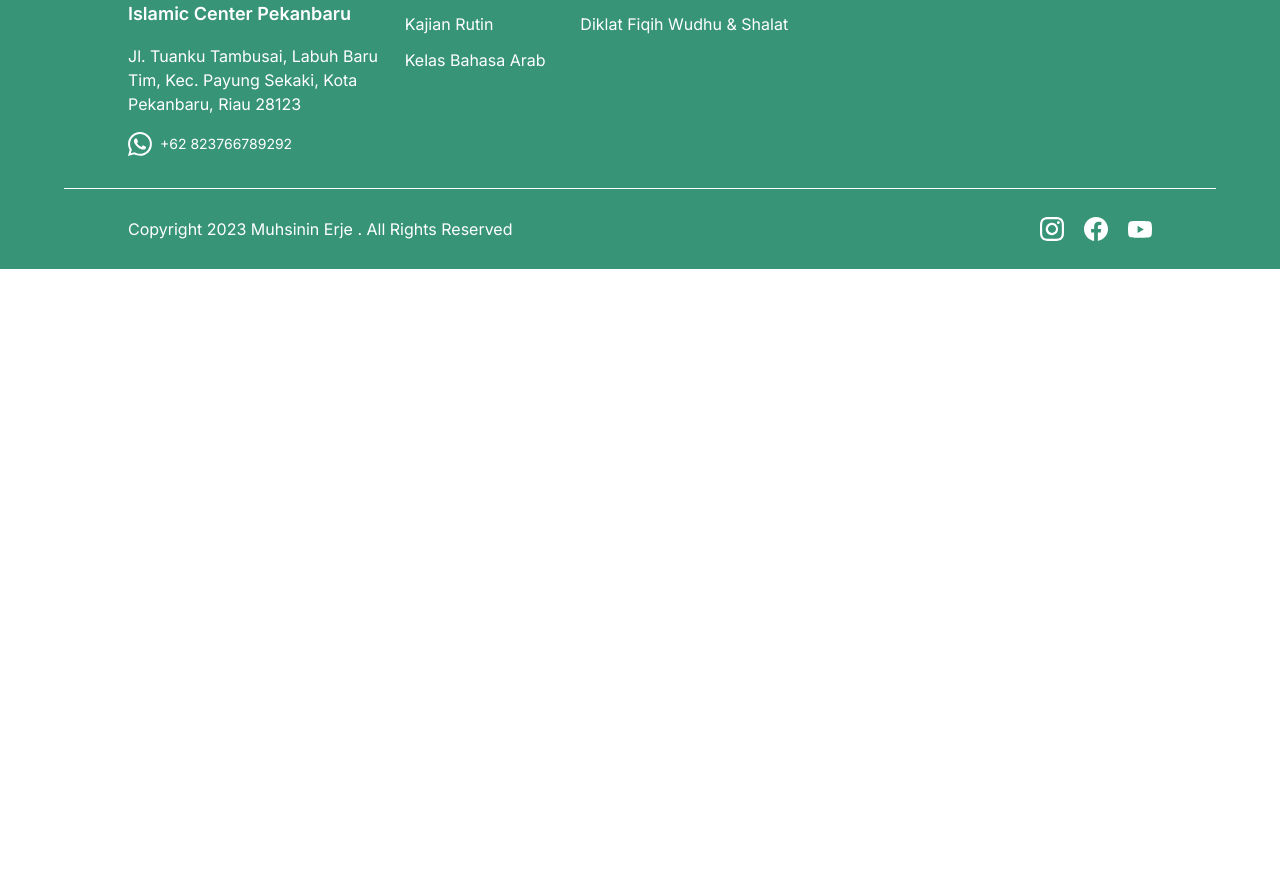
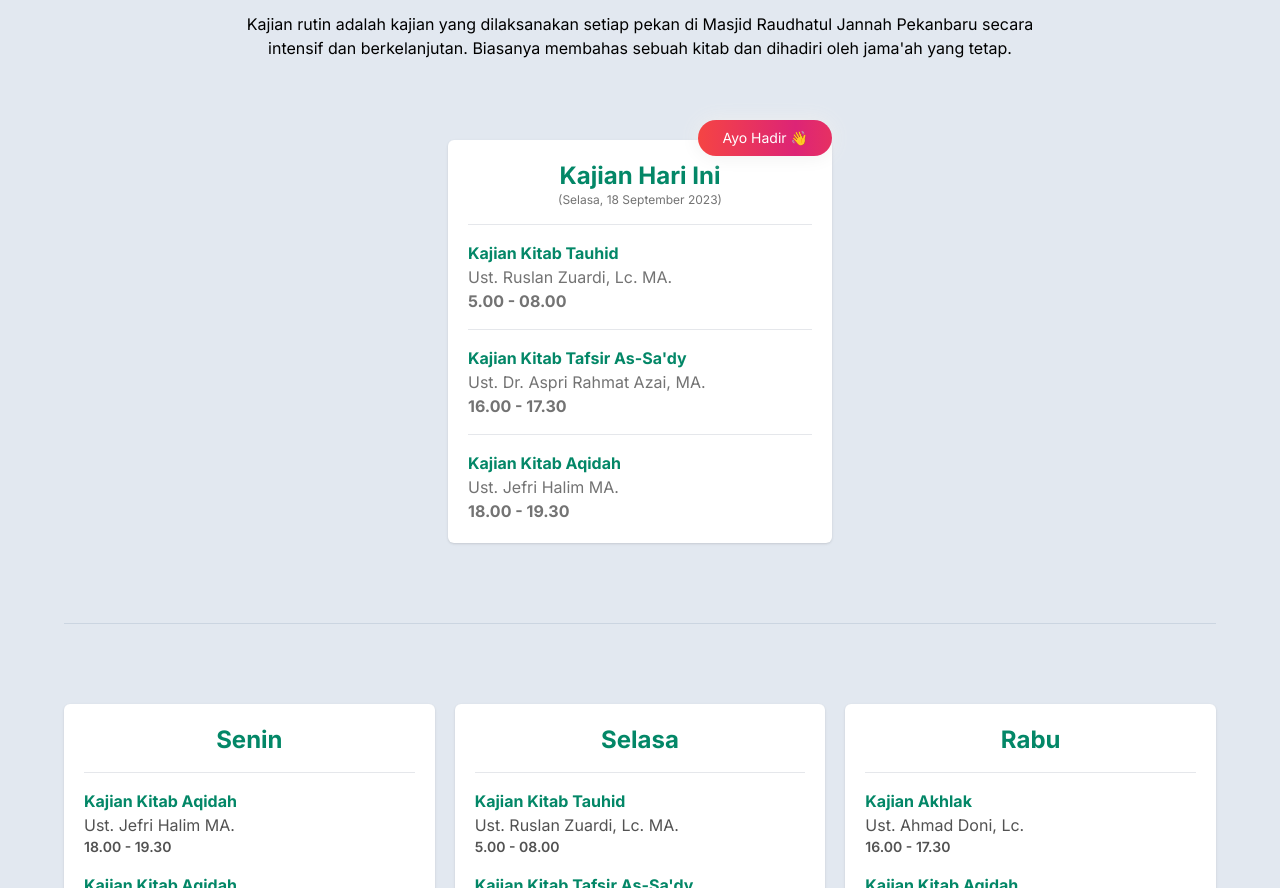
Before and after one commit to Johandika/FrontSide-MasjidRaudhatulJannah, a React (Vite) app: page /kajian in a window 1280 px wide. Shown: the part 212-1100 px from the top of the page. Before the commit the page ends 800 px from the top, so only its background shows below. Built offline with nearby package versions, Linux system fonts and the light colour scheme.

Commit message:
Kajian Rutin Done

```diff
--- a/src/components/layout/Layout.jsx
+++ b/src/components/layout/Layout.jsx
@@ -5,7 +5,7 @@ import styles from "../../style";
 const Layout = () => {
   return (
     <div className="w-full">
-      <div className="w-full fixed bg-white z-20">
+      <div className="w-full fixed bg-white z-50">
         <Navbar />
       </div>
 
@@ -15,7 +15,9 @@ const Layout = () => {
         </div>
       </div>
 
-      <div className={`${styles.paddingX} ${styles.flexCenter}  bg-greenBackground`}>
+      <div
+        className={`${styles.paddingX} ${styles.flexCenter}  bg-greenBackground`}
+      >
         <div className={`${styles.boxWidth}  `}>
           <Footer />
         </div>
--- a/src/index.css
+++ b/src/index.css
@@ -111,13 +111,17 @@
 /* CSS Button */
 
 .btn-grad {
-  background-image: linear-gradient(to right, #FF512F 0%, #DD2476  51%, #FF512F  100%);
+  background-image: linear-gradient(
+    to right,
+    #ff512f 0%,
+    #dd2476 51%,
+    #ff512f 100%
+  );
   text-align: center;
   transition: 0.5s;
   background-size: 200% auto;
   color: white;
   box-shadow: 0 0 20px #eee;
-  border-radius: 10px;
   display: block;
   animation: colorWave 5s linear infinite; /* Ubah durasi sesuai keinginan */
 }
@@ -136,5 +140,4 @@
   100% {
     background-position: 50% 25%;
   }
-
 }
--- a/src/pages/DiklatJenazah.jsx
+++ b/src/pages/DiklatJenazah.jsx
@@ -52,7 +52,7 @@ const DiklatShalatJenazah = () => {
                   rounded-lg w-full xs:w-10/12 sm:w-5/6  mx-auto relative"
                 key={diklat.id}
               >
-                <div className="absolute -top-5 right-0 btn-grad py-2 px-8 text-white shadow-md shadow-red-600 text-sm sm:text-base">
+                <div className="absolute -top-5 right-0 btn-grad rounded-full py-2 px-8 text-white shadow-md shadow-red-600 text-sm sm:text-base">
                   Diklat Mendatang
                 </div>
                 <div className="p-3 flex flex-col lg:flex-row gap-8 ">
--- a/src/pages/DiklatPraNikah.jsx
+++ b/src/pages/DiklatPraNikah.jsx
@@ -52,7 +52,7 @@ const DiklatPraNikah = () => {
                   rounded-lg w-full xs:w-10/12 sm:w-5/6  mx-auto relative"
                 key={diklat.id}
               >
-                <div className="absolute -top-5 right-0 btn-grad py-2 px-8 text-white shadow-md shadow-red-600 text-sm sm:text-base">
+                <div className="absolute -top-5 right-0 btn-grad rounded-full py-2 px-8 text-white shadow-md shadow-red-600 text-sm sm:text-base">
                   Diklat Mendatang
                 </div>
                 <div className="p-3 flex flex-col lg:flex-row gap-8 ">
--- a/src/pages/DiklatShalat.jsx
+++ b/src/pages/DiklatShalat.jsx
@@ -52,7 +52,7 @@ const DilatWudhuShalat = () => {
                   rounded-lg w-full xs:w-10/12 sm:w-5/6  mx-auto relative"
                 key={diklat.id}
               >
-                <div className="absolute -top-5 right-0 btn-grad py-2 px-8 text-white shadow-md shadow-red-600 text-sm sm:text-base">
+                <div className="absolute -top-5 right-0 btn-grad rounded-full py-2 px-8 text-white shadow-md shadow-red-600 text-sm sm:text-base">
                   Diklat Mendatang
                 </div>
                 <div className="p-3 flex flex-col lg:flex-row gap-8 ">
--- a/src/pages/Kajian.jsx
+++ b/src/pages/Kajian.jsx
@@ -1,8 +1,295 @@
+import React, { useEffect, useState } from "react";
+import styles from "../style";
+
+const kajians = [
+  {
+    id: 1,
+    namaKajian: "Kajian Kitab Tauhid",
+    pemateri: "Ust. Ruslan Zuardi, Lc. MA.",
+    hari: "Selasa",
+    pukul: "5.00 - 08.00",
+  },
+  {
+    id: 2,
+    namaKajian: "Kajian Kitab Tafsir As-Sa'dy",
+    pemateri: "Ust. Dr. Aspri Rahmat Azai, MA.",
+    hari: "Selasa",
+    pukul: "16.00 - 17.30",
+  },
+  {
+    id: 3,
+    namaKajian: "Kajian Akhlak",
+    pemateri: "Ust. Ahmad Doni, Lc. ",
+    hari: "Rabu",
+    pukul: "16.00 - 17.30",
+  },
+  {
+    id: 4,
+    namaKajian: "Kajian Kitab Aqidah",
+    pemateri: "Ust. Jefri Halim MA.",
+    hari: "Selasa",
+    pukul: "18.00 - 19.30",
+  },
+  {
+    id: 5,
+    namaKajian: "Kajian Kitab Aqidah",
+    pemateri: "Ust. Jefri Halim MA.",
+    hari: "Rabu",
+    pukul: "18.00 - 19.30",
+  },
+  {
+    id: 6,
+    namaKajian: "Kajian Kitab Aqidah",
+    pemateri: "Ust. Jefri Halim MA.",
+    hari: "Rabu",
+    pukul: "18.00 - 19.30",
+  },
+  {
+    id: 7,
+    namaKajian: "Kajian Kitab Aqidah",
+    pemateri: "Ust. Jefri Halim MA.",
+    hari: "Senin",
+    pukul: "18.00 - 19.30",
+  },
+  {
+    id: 8,
+    namaKajian: "Kajian Kitab Aqidah",
+    pemateri: "Ust. Jefri Halim MA.",
+    hari: "Senin",
+    pukul: "18.00 - 19.30",
+  },
+  {
+    id: 9,
+    namaKajian: "Kajian Kitab Aqidah",
+    pemateri: "Ust. Jefri Halim MA.",
+    hari: "Senin",
+    pukul: "18.00 - 19.30",
+  },
+  {
+    id: 10,
+    namaKajian: "Kajian Kitab Tauhid",
+    pemateri: "Ust. Ruslan Zuardi, Lc. MA.",
+    hari: "Kamis",
+    pukul: "5.00 - 08.00",
+  },
+  {
+    id: 11,
+    namaKajian: "Kajian Kitab Tauhid",
+    pemateri: "Ust. Ruslan Zuardi, Lc. MA.",
+    hari: "Kamis",
+    pukul: "5.00 - 08.00",
+  },
+  {
+    id: 12,
+    namaKajian: "Kajian Kitab Tauhid",
+    pemateri: "Ust. Ruslan Zuardi, Lc. MA.",
+    hari: "Kamis",
+    pukul: "5.00 - 08.00",
+  },
+  {
+    id: 13,
+    namaKajian: "Kajian Kitab Tauhid",
+    pemateri: "Ust. Ruslan Zuardi, Lc. MA.",
+    hari: "Jumat",
+    pukul: "5.00 - 08.00",
+  },
+  {
+    id: 14,
+    namaKajian: "Kajian Kitab Tauhid",
+    pemateri: "Ust. Ruslan Zuardi, Lc. MA.",
+    hari: "Jumat",
+    pukul: "5.00 - 08.00",
+  },
+  {
+    id: 15,
+    namaKajian: "Kajian Kitab Tauhid",
+    pemateri: "Ust. Ruslan Zuardi, Lc. MA.",
+    hari: "Jumat",
+    pukul: "5.00 - 08.00",
+  },
+  {
+    id: 16,
+    namaKajian: "Kajian Kitab Tauhid",
+    pemateri: "Ust. Ruslan Zuardi, Lc. MA.",
+    hari: "Sabtu",
+    pukul: "5.00 - 08.00",
+  },
+  {
+    id: 17,
+    namaKajian: "Kajian Kitab Tafsir As-Sa'dy",
+    pemateri: "Ust. Dr. Aspri Rahmat Azai, MA.",
+    hari: "Sabtu",
+    pukul: "16.00 - 17.30",
+  },
+  {
+    id: 18,
+    namaKajian: "Kajian Akhlak",
+    pemateri: "Ust. Ahmad Doni, Lc. ",
+    hari: "Sabtu",
+    pukul: "16.00 - 17.30",
+  },
+  {
+    id: 19,
+    namaKajian: "Kajian Kitab Tauhid",
+    pemateri: "Ust. Ruslan Zuardi, Lc. MA.",
+    hari: "Minggu",
+    pukul: "5.00 - 08.00",
+  },
+  {
+    id: 20,
+    namaKajian: "Kajian Kitab Tafsir As-Sa'dy",
+    pemateri: "Ust. Dr. Aspri Rahmat Azai, MA.",
+    hari: "Minggu",
+    pukul: "16.00 - 17.30",
+  },
+  {
+    id: 21,
+    namaKajian: "Kajian Akhlak",
+    pemateri: "Ust. Ahmad Doni, Lc. ",
+    hari: "Minggu",
+    pukul: "16.00 - 17.30",
+  },
+];
+
 const Kajian = () => {
+  const [currentDate, setCurrentDate] = useState(new Date());
+
+  useEffect(() => {
+    const interval = setInterval(() => {
+      setCurrentDate(new Date());
+    }, 1000);
+
+    return () => {
+      clearInterval(interval);
+    };
+  }, []);
+
+  const daysOfWeek = [
+    "Senin",
+    "Selasa",
+    "Rabu",
+    "Kamis",
+    "Jumat",
+    "Sabtu",
+    "Minggu",
+  ];
+
+  const monthNames = [
+    "Januari",
+    "Februari",
+    "Maret",
+    "April",
+    "Mei",
+    "Juni",
+    "Juli",
+    "Agustus",
+    "September",
+    "Oktober",
+    "November",
+    "Desember",
+  ];
+
+  const day = daysOfWeek[currentDate.getDay()];
+  const date = currentDate.getDate();
+  const month = monthNames[currentDate.getMonth()];
+  const year = currentDate.getFullYear();
+
   return (
-    <div className="container flex flex-wrap mt-[60px]">
-      <div className="w-1/2 bg-slate-400"></div>
-      <div className="w-1/2 bg-blue-400"></div>
+    <div
+      className={`${styles.paddingX} ${styles.flexCenter} pt-[60px] bg-Gray1`}
+    >
+      <div className={`${styles.boxWidth}  my-20 flex flex-col gap-20`}>
+        {/* Kajian Hari Ini */}
+        <div className="flex flex-col gap-20 ">
+          {/* Judul dan Deskripsi */}
+          <div className="flex flex-col justify-center items-center text-center gap-9">
+            <h1 className="text-judul ">Jadwal Kajian Rutin</h1>
+            <p className="w-full sm:w-[90%] md:w-[70%]">
+              Kajian rutin adalah kajian yang dilaksanakan setiap pekan di
+              Masjid Raudhatul Jannah Pekanbaru secara intensif dan
+              berkelanjutan. Biasanya membahas sebuah kitab dan dihadiri oleh
+              jama'ah yang tetap.
+            </p>
+          </div>
+          {/* Card Kajian Hari Ini */}
+          <div className="flex flex-row w-full xs:w-4/5 sm:w-2/3 lg:w-1/3 mx-auto relative">
+            <div className="absolute -top-5 right-0 btn-grad rounded-full py-2 px-6 text-white shadow-md shadow-red-600 text-sm ">
+              Ayo Hadir 👋
+            </div>
+            <div className="flex flex-col flex-1 bg-white shadow  rounded-md p-5 gap-4">
+              <div className="text-center">
+                <div className="text-greenText font-bold text-2xl">
+                  Kajian Hari Ini
+                </div>
+                <div className="text-xs  text-neutral-500">
+                  ({day}, {date} {month} {year})
+                </div>
+              </div>
+              <hr />
+              {kajians
+                .filter((kajian) => kajian.hari === day)
+                .map((kajian, index, array) => (
+                  <React.Fragment key={kajian.id}>
+                    <div className="flex flex-row gap-6">
+                      <div className="flex flex-col flex-1 gap-4">
+                        <div>
+                          <div className="text-greenText font-bold">
+                            {kajian.namaKajian}
+                          </div>
+                          <div className="text-neutral-500 font-base">
+                            {kajian.pemateri}
+                          </div>
+                          <div className="text-neutral-500 font-bold">
+                            {kajian.pukul}
+                          </div>
+                        </div>
+                        {/* Tambahkan kondisi untuk merender <hr /> */}
+                        {index !== array.length - 1 && <hr />}
+                      </div>
+                    </div>
+                  </React.Fragment>
+                ))}
+            </div>
+          </div>
+        </div>
+        <hr className="border-slate-300" />
+        {/* Card Daftar Kajian Sepekan */}
+        <div className="grid grid-cols-1 xs:w-4/5 sm:w-full sm:grid-cols-2 lg:grid-cols-3  gap-5 mx-auto ">
+          {daysOfWeek.map((day) => (
+            <div
+              key={day}
+              className="flex flex-col flex-1 bg-white shadow rounded-md p-5 gap-4"
+            >
+              <div className="text-center">
+                <div className="text-greenText font-bold text-2xl">{day}</div>
+              </div>
+              <hr />
+              {kajians
+                .filter((kajian) => kajian.hari === day)
+                .map((kajian) => (
+                  <div
+                    key={kajian.id}
+                    className="flex flex-row gap-6"
+                  >
+                    <div className="flex flex-col flex-1 gap-4">
+                      <div>
+                        <div className="text-greenText font-bold">
+                          {kajian.namaKajian}
+                        </div>
+                        <div className="text-neutral-600 font-base">
+                          {kajian.pemateri}
+                        </div>
+                        <div className="text-neutral-600 text-sm font-semibold">
+                          {kajian.pukul}
+                        </div>
+                      </div>
+                    </div>
+                  </div>
+                ))}
+            </div>
+          ))}
+        </div>
+      </div>
     </div>
   );
 };
```
Also changed, not shown: src/components/layout/Footer.jsx (+50 -13 lines), src/components/section/home/DivisionSection.jsx (+19 -7 lines).
